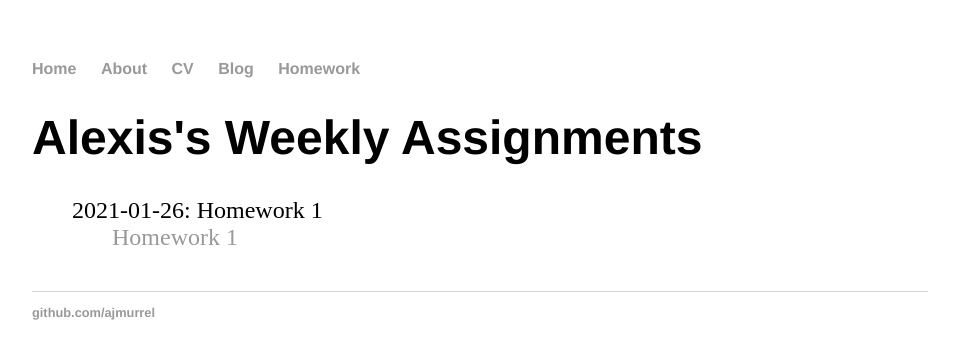
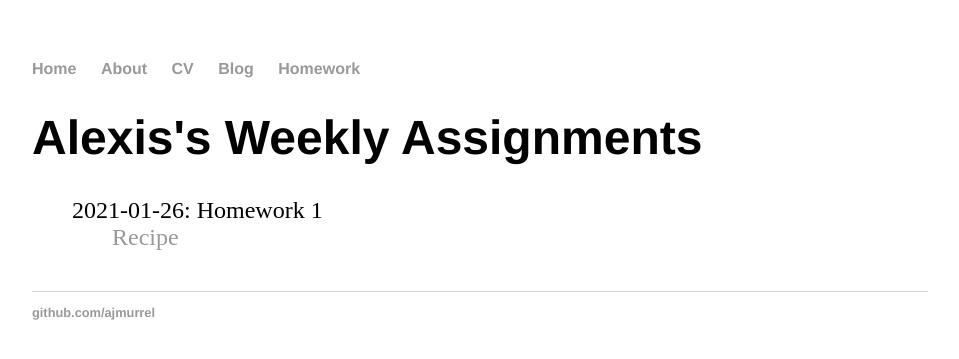
Before and after one commit to ajmurrel/ajmurrel.github.io, a Jekyll site: the page built from homework/index.html, in a window 1280 px wide. Shown: the top 359 px of the page, without its empty margins (160-1119 px from the left). Built offline with Jekyll 4.4.1, drawn with Linux system fonts in a browser that asks for light colours.

Commit message:
Update index.html

```diff
--- a/homework/index.html
+++ b/homework/index.html
@@ -5,6 +5,6 @@ title: Alexis's Weekly Assignments
 	<h1>{{ page.title }}</h1>
 	<ul class="posts">
 	    <li>2021-01-26: Homework 1
-       		<ul><li><a href="/homework/homework1.xml" title="Homework 1">Homework 1</a></li></ul>
+       		<ul><li><a href="/homework/recipe.xml" title="Recipe">Recipe</a></li></ul>
 	    </li>
 	</ul>
```
